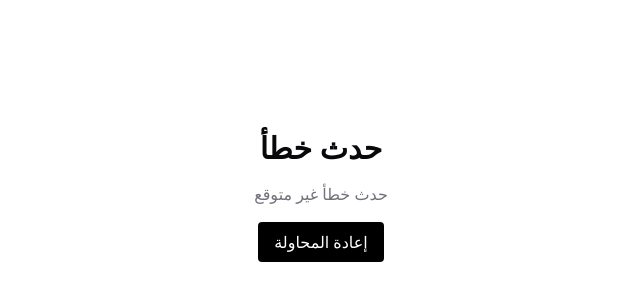
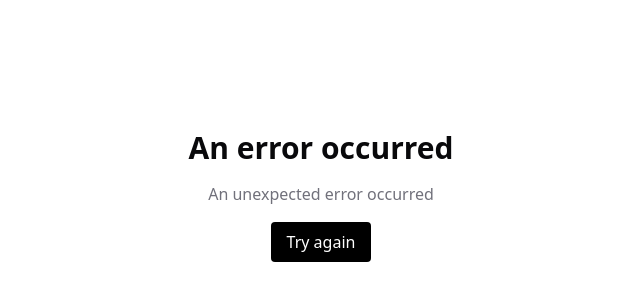
Before and after one commit to Khalidabdi1/temetro, a Next.js app: page /error in a window 1280 px wide. Shown: the part 204-504 px from the top of the page, without its empty margins (319-959 px from the left). Built offline with nearby package versions, Linux system fonts and the light colour scheme.

Commit message:
fix params error 9

```diff
--- /dev/null
+++ b/app/(pages)/error/error-client.tsx
@@ -0,0 +1,31 @@
+"use client"
+
+import { useSearchParams } from "next/navigation"
+import Link from "next/link"
+
+export function ErrorClient() {
+  const params = useSearchParams()
+  const reason = params.get("reason")
+
+  const messages: Record<string, string> = {
+    please_restart_the_process:
+      "Your login session has ended, please try again.",
+    state_mismatch: "A security error occurred during login.",
+  }
+
+  return (
+    <div className="flex h-screen flex-col items-center justify-center gap-4">
+      <h1 className="text-3xl font-bold">An error occurred</h1>
+      <p className="text-muted-foreground">
+        {messages[reason ?? ""] ?? "An unexpected error occurred"}
+      </p>
+
+      <Link
+        href="/auth/signup"
+        className="rounded bg-black px-4 py-2 text-white"
+      >
+Try again
+      </Link>
+    </div>
+  )
+}
--- a/app/(pages)/error/page.tsx
+++ b/app/(pages)/error/page.tsx
@@ -1,30 +1,10 @@
-"use client"
+import { Suspense } from "react"
+import { ErrorClient } from "./error-client"
 
-import { useSearchParams } from "next/navigation"
-import Link from "next/link"
-
-export default function ErrorPage() {
-  const params = useSearchParams()
-  const reason = params.get("reason")
-
-  const messages: Record<string, string> = {
-    please_restart_the_process: "انتهت جلسة تسجيل الدخول، يرجى المحاولة مرة أخرى.",
-    state_mismatch: "حدث خلل أمني أثناء تسجيل الدخول.",
-  }
-
+export default function Page() {
   return (
-    <div className="flex h-screen flex-col items-center justify-center gap-4">
-      <h1 className="text-3xl font-bold">حدث خطأ</h1>
-      <p className="text-muted-foreground">
-        {messages[reason ?? ""] ?? "حدث خطأ غير متوقع"}
-      </p>
-
-      <Link
-        href="/auth/signup"
-        className="rounded bg-black px-4 py-2 text-white"
-      >
-        إعادة المحاولة
-      </Link>
-    </div>
+    <Suspense fallback={<div className="p-10 text-center">Loading...</div>}>
+      <ErrorClient />
+    </Suspense>
   )
 }
```
